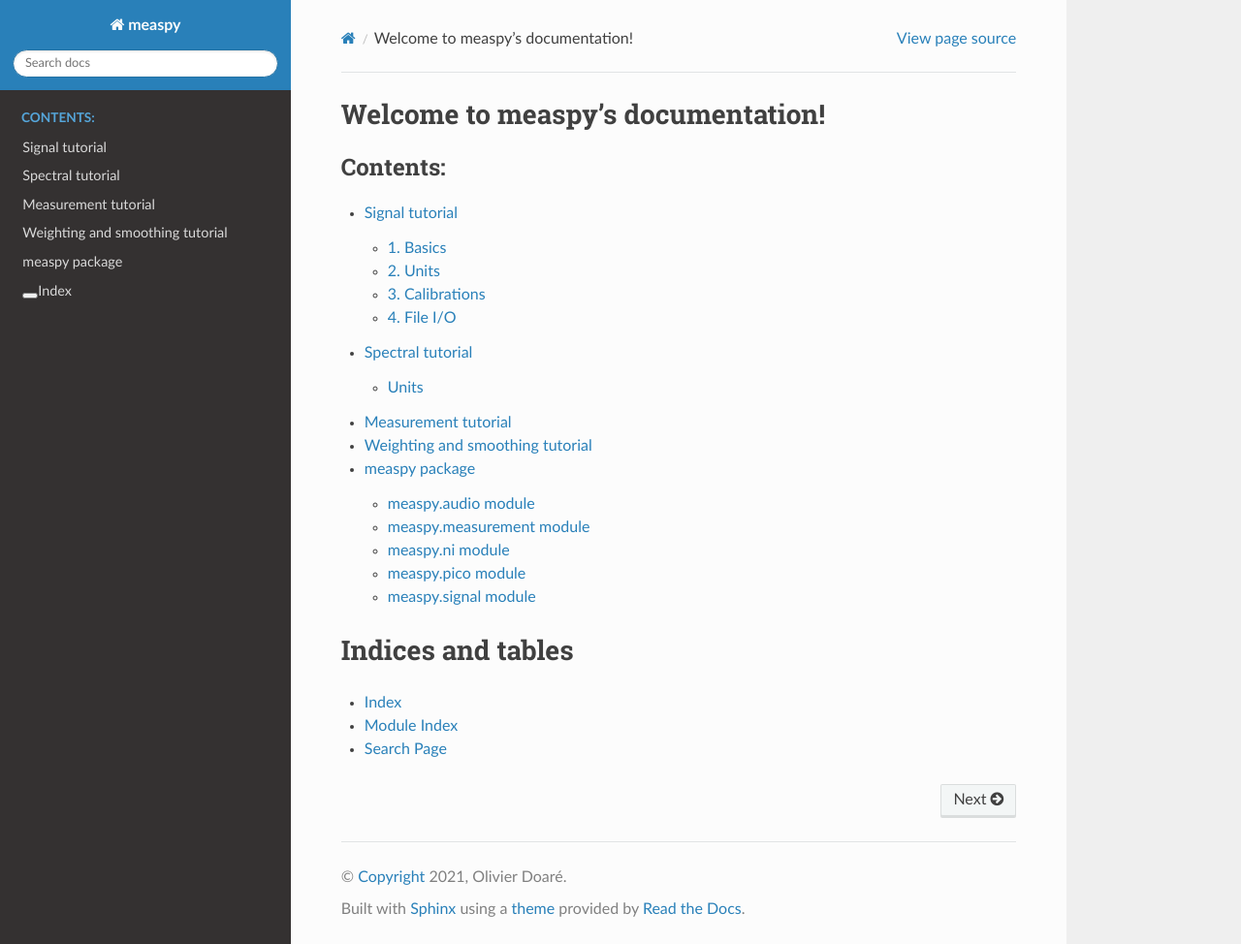
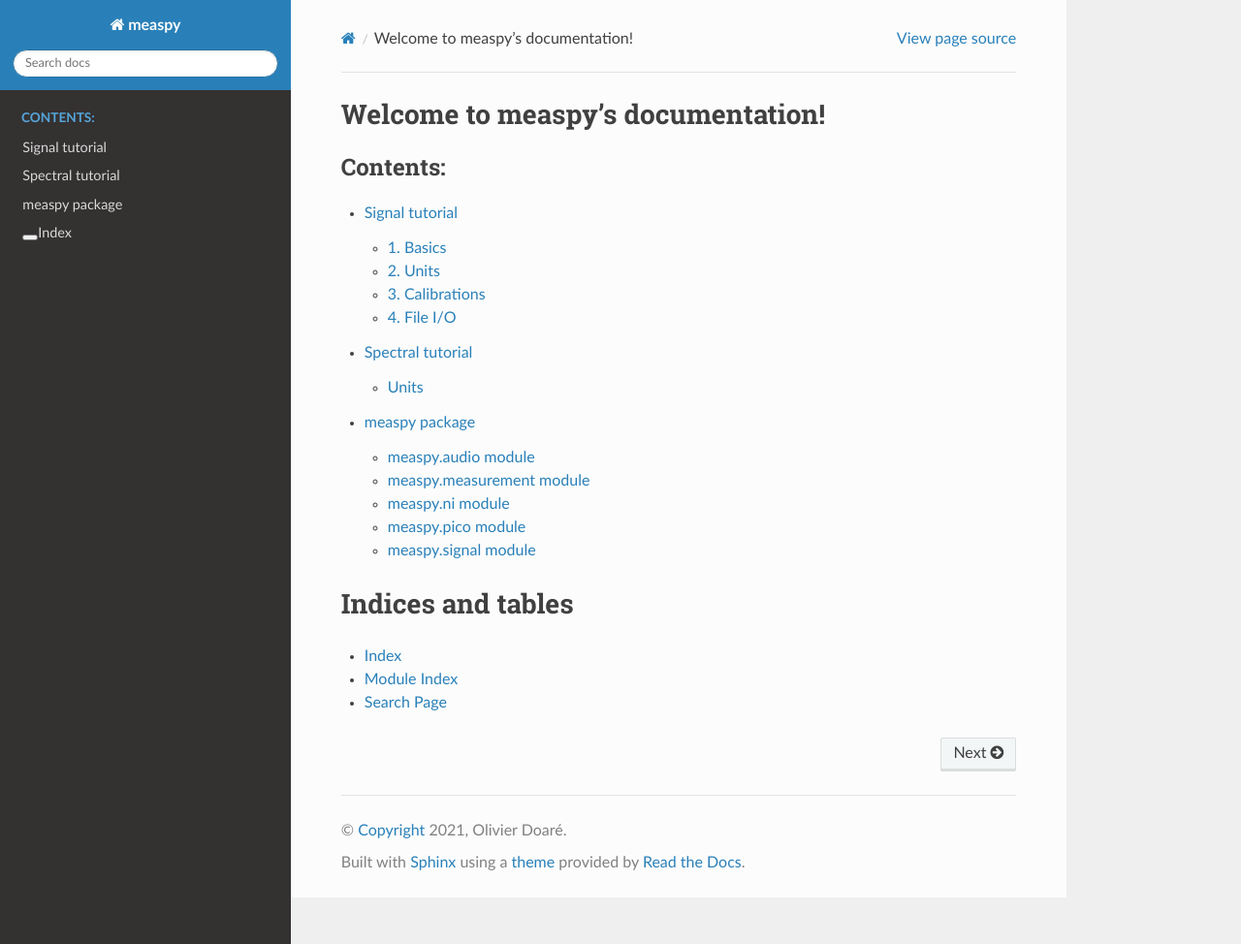
Before and after one commit to odoare/measpy, a Sphinx documentation site: the page built from sphinx/source/index.rst, in a window 1280 px wide and 974 px high. Shown: the whole window at 97% size. Built offline with Sphinx 7.4.7 and the Read the Docs theme 2.0.0, drawn with Linux system fonts in a browser that asks for light colours.

Commit message:
Work on docs

```diff
--- a/sphinx/source/index.rst
+++ b/sphinx/source/index.rst
@@ -18,10 +18,6 @@
 
    Spectral tutorial <2_spectral_data.md>
 
-   Measurement tutorial <3_measurements.md>
-
-   Weighting and smoothing tutorial <4_spectrum_smoothing_and_weighting.md>
-
    measpy
 
 Indices and tables
```
Also changed, not shown: sphinx/source/3_measurements.md (deleted, +0 -10 lines), sphinx/source/4_spectrum_smoothing_and_weighting.md (deleted, +0 -3 lines), 2 other files.
